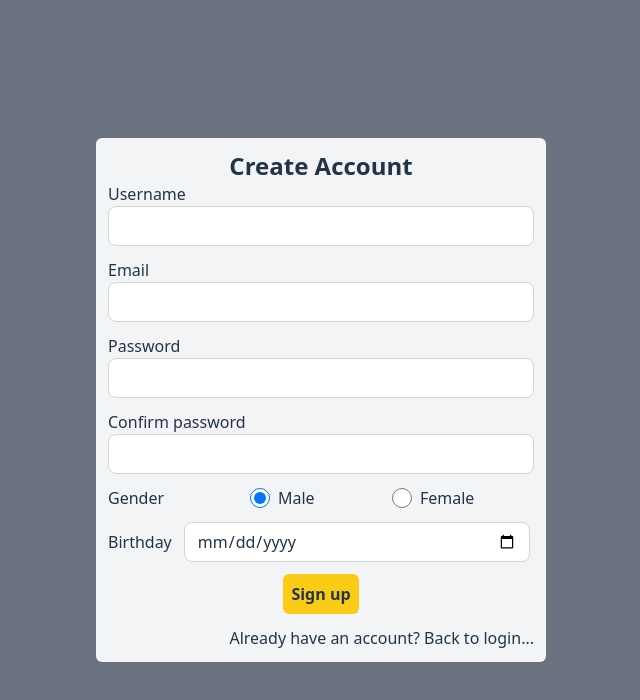
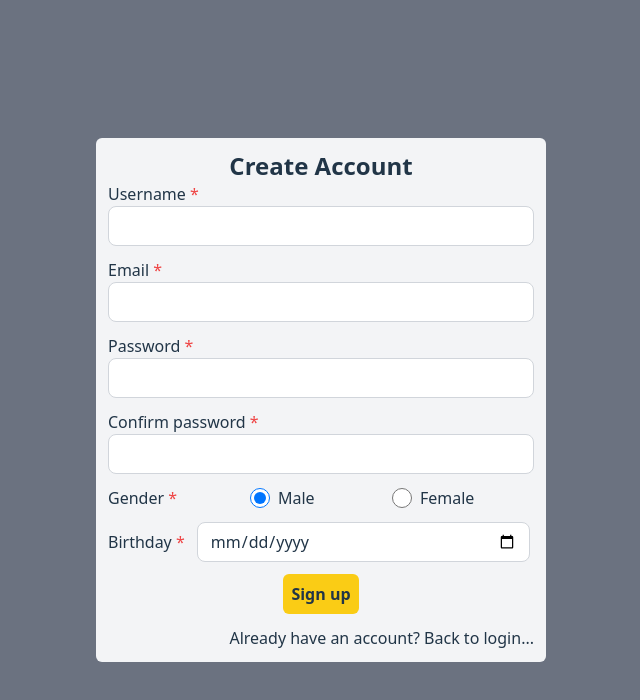
Before and after one commit to an-thai-binh/chat-app-react, a React (Vite) app: page /register in a window 1280 px wide. Shown: the top 700 px of the page, without its empty margins (319-959 px from the left). Built offline with nearby package versions, Linux system fonts and the light colour scheme.

Commit message:
them logout (i'm back)

```diff
--- a/src/constants/endpoints.ts
+++ b/src/constants/endpoints.ts
@@ -2,5 +2,6 @@ const baseUrl = "http://localhost:5041/api"
 export const ApiEndpoints = {
     LOGIN: `${baseUrl}/Authentication/login`,
     REGISTER: `${baseUrl}/Authentication/register`,
-    REFRESH: `${baseUrl}/Authentication/refresh`
+    REFRESH: `${baseUrl}/Authentication/refresh`,
+    LOGOUT: `${baseUrl}/Authentication/logout`
 }
--- a/src/features/auth/components/LoginForm.tsx
+++ b/src/features/auth/components/LoginForm.tsx
@@ -2,10 +2,10 @@ import { zodResolver } from "@hookform/resolvers/zod";
 import { useForm } from "react-hook-form";
 import { Link, useNavigate } from "react-router-dom";
 import z from "zod";
-import api from "../../../services/apiConfig";
 import { setAccessToken, setRefreshToken } from "../../../utils/localStorageUtils";
 import { ApiEndpoints } from "../../../constants/endpoints";
 import { useEffect, useState } from "react";
+import axios from "axios";
 
 const schema = z.object({
     identifier: z.string().min(1, "Username must not be blank"),
@@ -28,7 +28,7 @@ export default function LoginForm() {
     const onSubmit = async (data: FormData) => {
         try {
             setIsSubmittingLogin(true);
-            const response = await api.post(ApiEndpoints.LOGIN, data);
+            const response = await axios.post(ApiEndpoints.LOGIN, data);
             if (response.data.success) {
                 const { accessToken, refreshToken } = response.data.data;
                 setAccessToken(accessToken);
--- a/src/features/auth/components/RegisterForm.tsx
+++ b/src/features/auth/components/RegisterForm.tsx
@@ -44,7 +44,7 @@ export default function RegisterForm() {
             }
             const response = await axios.post(ApiEndpoints.REGISTER, payload);
             if (response.data.success) {
-                toast.success("Registration Successful. Return to Login page...")
+                toast.success("Registration Successful...")
                 setTimeout(() => {
                     navigate("/login");
                 }, 3000);
@@ -67,17 +67,17 @@ export default function RegisterForm() {
             <p className="text-center text-2xl font-bold">Create Account</p>
             <p className="text-center text-red-500 text-sm italic">{registerError}</p>
             <div>
-                <p>Username</p>
+                <label>Username<span className="text-red-500"> *</span></label>
                 <input {...register("username")} type="text" onFocus={() => setRegisterError("")} className="w-full h-10 p-3 rounded-lg border border-gray-300 outline-gray-300" />
                 <p className="ms-1 text-red-500 text-sm italic">{errors.username?.message}</p>
             </div>
             <div className="mt-3">
-                <p>Email</p>
+                <label>Email<span className="text-red-500"> *</span></label>
                 <input {...register("email")} type="text" onFocus={() => setRegisterError("")} className="w-full h-10 p-3 rounded-lg border border-gray-300 outline-gray-300" />
                 <p className="ms-1 text-red-500 text-sm italic">{errors.email?.message}</p>
             </div>
             <div className="mt-3">
-                <p>Password</p>
+                <label>Password<span className="text-red-500"> *</span></label>
                 <input {...register("password")} type="password" onFocus={() => setRegisterError("")}
                     onChange={(e) => {
                         register("password").onChange(e);
@@ -87,13 +87,13 @@ export default function RegisterForm() {
                 <p className="ms-1 text-red-500 text-sm italic">{errors.password?.message}</p>
             </div>
             <div className="mt-3">
-                <p>Confirm password</p>
+                <label>Confirm password<span className="text-red-500"> *</span></label>
                 <input {...register("confirmPassword")} type="password" onFocus={() => setRegisterError("")} className="w-full h-10 p-3 rounded-lg border border-gray-300 outline-gray-300" />
                 <p className="ms-1 text-red-500 text-sm italic">{errors.confirmPassword?.message}</p>
             </div>
             <div className="mt-3">
                 <div className="flex items-center">
-                    <p className="basis-1/3">Gender</p>
+                    <label className="basis-1/3">Gender<span className="text-red-500"> *</span></label>
                     <div className="basis-1/3 flex items-center">
                         <input {...register("isFemale")} type="radio" value="false" className="size-5" />
                         <label className="ms-2">Male</label>
@@ -106,8 +106,8 @@ export default function RegisterForm() {
             </div>
             <div className="mt-3">
                 <div className="flex items-center">
-                    <label className="me-3">Birthday</label>
-                    <input {...register("birthDate")} type="date" className="w-full h-10 p-3 rounded-lg border border-gray-300 outline-gray-300" />
+                    <label className="me-3">Birthday<span className="text-red-500"> *</span></label>
+                    <input {...register("birthDate")} type="date" className="flex-1 h-10 p-3 rounded-lg border border-gray-300 outline-gray-300" />
                     <p className="ms-1 text-red-500 text-sm italic">{errors.birthDate?.message}</p>
                 </div>
             </div>
--- a/src/features/profile/components/ProfileSidebar.tsx
+++ b/src/features/profile/components/ProfileSidebar.tsx
@@ -1,5 +1,9 @@
 import { ArrowLeftStartOnRectangleIcon, Cog6ToothIcon, UserCircleIcon } from '@heroicons/react/24/outline';
 import { motion, AnimatePresence } from 'framer-motion';
+import api from '../../../services/apiConfig';
+import { ApiEndpoints } from '../../../constants/endpoints';
+import { getAccessToken, setAccessToken, setRefreshToken } from '../../../utils/localStorageUtils';
+import { useNavigate } from 'react-router-dom';
 
 type ProfileSidebarProps = {
     isDisplay: boolean,
@@ -7,6 +11,24 @@ type ProfileSidebarProps = {
 }
 
 export default function ProfileSidebar({ isDisplay, onClose }: ProfileSidebarProps) {
+    const navigate = useNavigate();
+
+
+    const onClickLogout = async () => {
+        try {
+            const token = getAccessToken();
+            setAccessToken("");
+            setRefreshToken("");
+            navigate("/login");
+            await api.post(ApiEndpoints.LOGOUT, {
+                token
+            });
+        } catch (error: any) {
+            const message = error.response?.data.message || error.message;
+            console.error("Logout Error:", message);
+        }
+    }
+
     return (
         <AnimatePresence>
             {isDisplay &&
@@ -42,7 +64,7 @@ export default function ProfileSidebar({ isDisplay, onClose }: ProfileSidebarPro
                                     Settings
                                 </div>
                             </div>
-                            <div className='py-2 flex justify-center items-center hover:bg-gray-100 cursor-pointer'>
+                            <div className='py-2 flex justify-center items-center hover:bg-gray-100 cursor-pointer' onClick={onClickLogout}>
                                 <div className='px-3'>
                                     <ArrowLeftStartOnRectangleIcon className='w-8 text-black' />
                                 </div>
```
